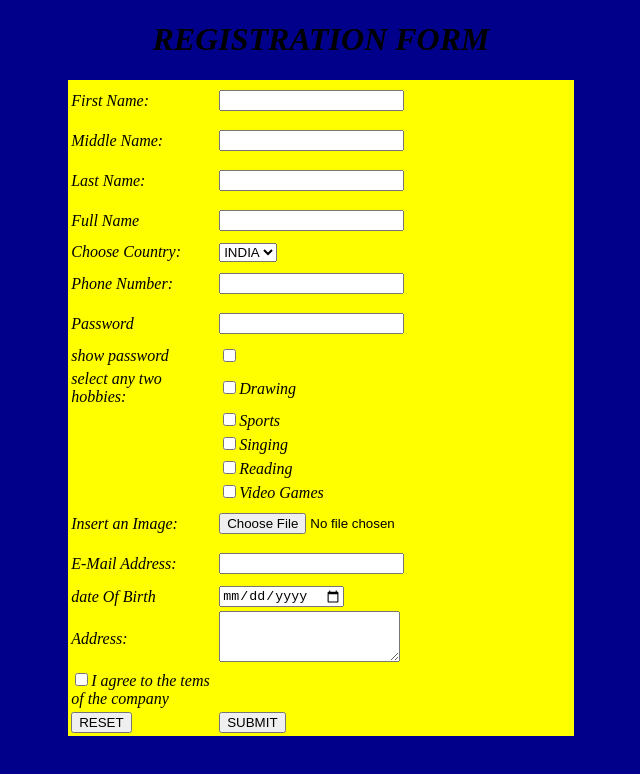
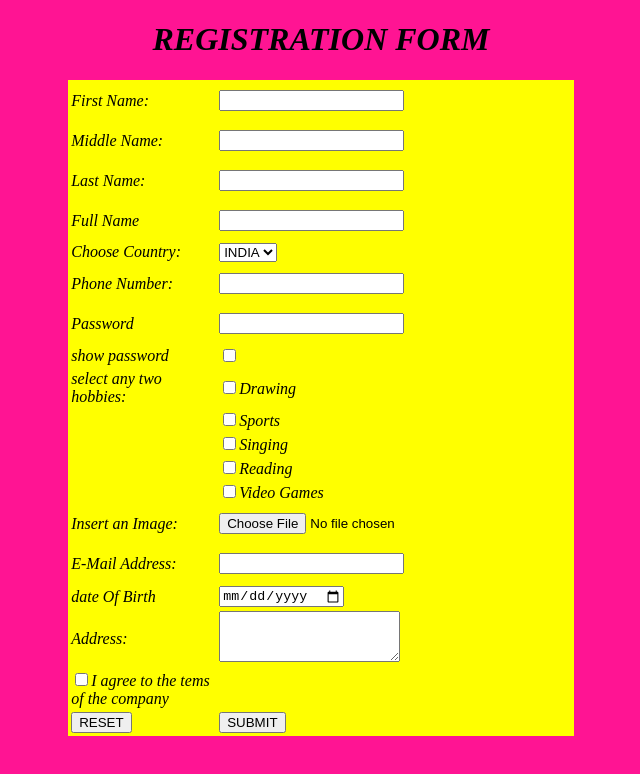
Before and after one commit to SUNITHA123-THUMMA/Form-validations-, a plain HTML site: page index.html in a window 1280 px wide. Shown: the whole page, without its empty margins (319-959 px from the left). Drawn offline with Linux system fonts and the light colour scheme.

Commit message:
Update index.html

```diff
--- a/index.html
+++ b/index.html
@@ -10,7 +10,7 @@
     </script>
     <style>
         body{
-            background-color:darkblue;
+            background-color:deeppink;
         }
         div{
             background-color: yellow;
```
